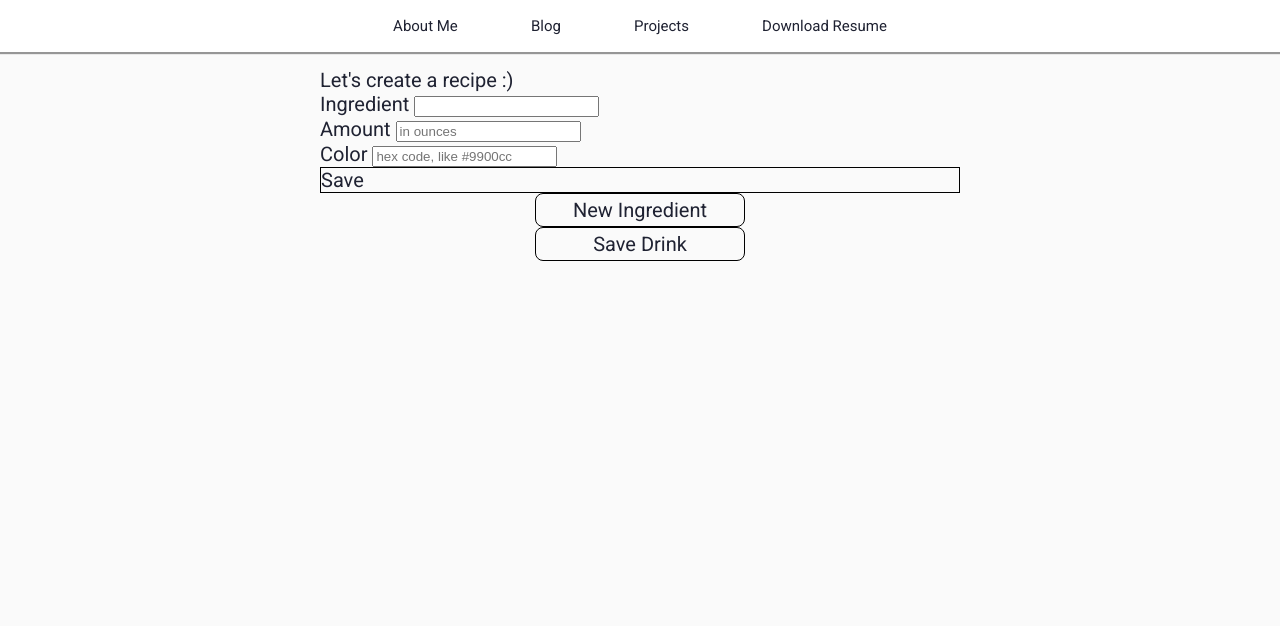
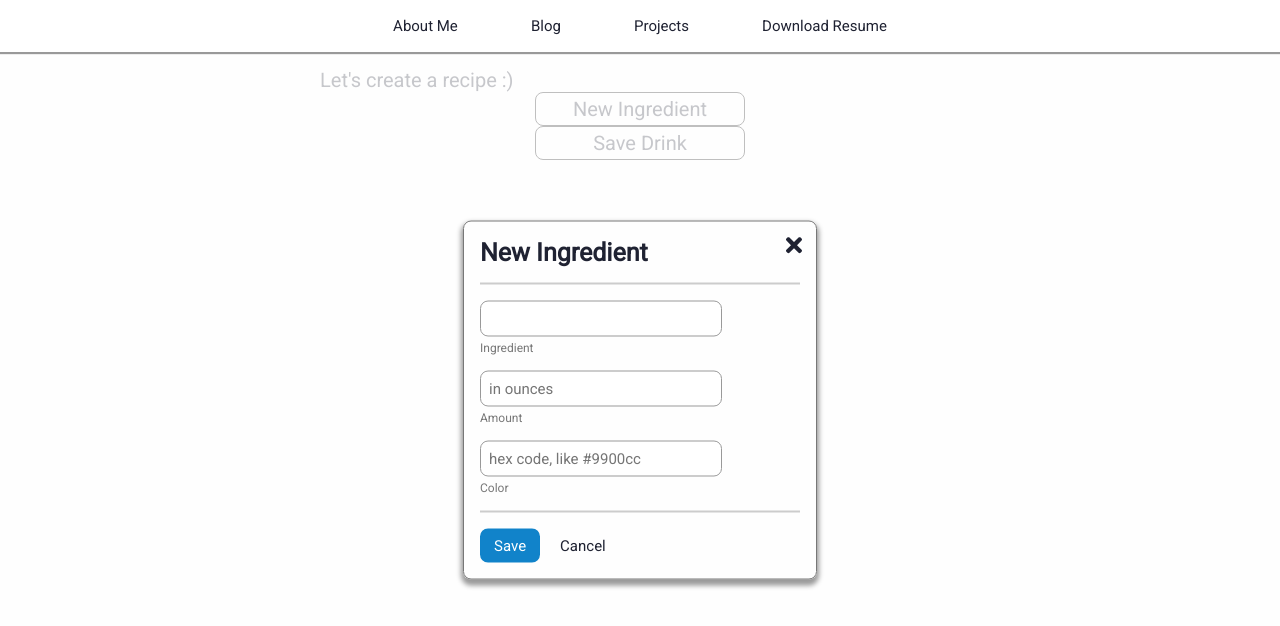
Before and after one commit to bern/bern.github.io, a React (Create React App) app in the folder bern.github.io/: page /drinkmix in a window 1280 px wide. Shown: the top 626 px of the page. Built offline with nearby package versions, Linux system fonts and the light colour scheme.

Commit message:
new ingredient modal

```diff
--- a/bern.github.io/package.json
+++ b/bern.github.io/package.json
@@ -15,11 +15,13 @@
     "@types/node": "^16.11.21",
     "@types/react": "^17.0.38",
     "@types/react-dom": "^17.0.11",
+    "@types/react-modal": "^3.13.1",
     "font-awesome": "^4.7.0",
     "gh-pages": "^3.2.3",
     "react": "^17.0.2",
     "react-dom": "^17.0.2",
     "react-markdown": "^8.0.0",
+    "react-modal": "^3.14.4",
     "react-router-dom": "^6.2.1",
     "react-scripts": "5.0.0",
     "typescript": "^4.5.5",
--- a/bern.github.io/src/App.css
+++ b/bern.github.io/src/App.css
@@ -198,3 +198,129 @@ img {
   color: #90c;
   transition: all 0.2s;
 }
+
+/* Drink Mix Styles */
+.newIngredientModal__container {
+  position: absolute;
+  top: 50%;
+  left: 50%;
+  right: auto;
+  bottom: auto;
+  margin-right: -50%;
+  transform: translate(-50%, -50%);
+  font-size: 1.5rem;
+  padding: 0 16px;
+  border: 1px solid #777;
+  border-radius: 8px;
+  box-shadow: 0px 4px 5px 2px rgba(0,0,0,0.4);
+  width: 320px;
+  outline: none;
+}
+
+.newIngredientModal__title {
+  font-size: 2.5rem;
+  font-weight: 600;
+  margin: 16px 0;
+}
+
+.newIngredientModal__closeButton {
+  position: absolute;
+  right: 8px;
+  top: 8px;
+  padding: 4px 6px 10px 6px;
+  cursor: pointer;
+  border-radius: 8px;
+  width: 16px;
+  height: 16px;
+}
+
+.newIngredientModal__closeButton > svg {
+  width: initial !important;
+  height: initial;
+}
+
+.newIngredientModal__closeButton:hover {
+  background-color: #ccc;
+  transition: all 0.2s;
+}
+
+.newIngredientModal__spacer {
+  height: 2px;
+  width: 100%;
+  background-color: #ccc;
+}
+
+.newIngredientModal__form {
+  margin: 16px 0;
+}
+
+.newIngredientModal__form > div {
+  margin-top: 16px;
+}
+
+.newIngredientModal__form--input {
+  padding: 8px;
+  border-radius: 8px;
+  border: 1px solid #999;
+  font-size: 1.5rem;
+  font-family: 'Roboto', sans-serif;
+  width: 70%
+}
+
+.newIngredientModal__form--input:focus {
+  box-shadow: 0px 0px 2px 2px rgba(17, 131, 202, 0.8);
+  transition: all 0.2s;
+  outline: none;
+}
+
+.newIngredientModal__form--input:focus + .newIngredientModal__form--label {
+  font-size: 1.4rem;
+  transition: all 0.3s ease-in-out;
+  color: black;
+}
+
+.newIngredientModal__form--label {
+  display: block;
+  font-size: 1.2rem;
+  color: #777;
+  margin-top: 4px;
+}
+
+.newIngredientModal__actionButtonRow {
+  display: flex;
+  flex-direction: row;
+  margin: 16px 0;
+  justify-content: left;
+  max-width: 150px;
+}
+
+.newIngredientModal__button, .newIngredientModal__button--secondary {
+  cursor: pointer;
+  padding: 6px 12px;
+  text-align: center;
+  vertical-align: middle;
+  border-radius: 8px;
+  display: flex;
+  align-items: center;
+}
+
+.newIngredientModal__button {
+  background-color: #1183CA;
+  border: 2px solid #1183CA;
+  color: white;
+}
+
+.newIngredientModal__button:hover {
+  border: 2px solid #0E69A2;
+  background-color: #0E69A2;
+  transition: all 0.2s;
+}
+
+.newIngredientModal__button--secondary {
+  margin-left: 8px;
+}
+
+.newIngredientModal__button--secondary:hover {
+  background-color: #ccc;
+  transition: all 0.2s;
+}
--- a/bern.github.io/src/App.tsx
+++ b/bern.github.io/src/App.tsx
@@ -7,6 +7,7 @@ import { BrowserRouter as Router, Route, Routes } from 'react-router-dom';
 import { Contact } from './components/Contact';
 import { Projects } from './components/Projects';
 import { DrinkMix } from './components/DrinkMix/DrinkMix';
+import Modal from 'react-modal';
 
 function App() {
   return (
--- a/bern.github.io/src/components/DrinkMix/DrinkMix.tsx
+++ b/bern.github.io/src/components/DrinkMix/DrinkMix.tsx
@@ -1,4 +1,8 @@
-import { useRef, useState } from "react";
+import { useEffect, useRef, useState } from "react";
+import Modal from 'react-modal';
+import * as Icons from '@fortawesome/free-solid-svg-icons';
+import { library } from '@fortawesome/fontawesome-svg-core';
+import { FontAwesomeIcon } from '@fortawesome/react-fontawesome';
 
 interface IIngredient {
     name: string;
@@ -7,6 +11,8 @@ interface IIngredient {
 }
 
 const IngredientForm = ({onIngredientSave}: {onIngredientSave: (name: string, amount: number, color: string) => void}) => {
+    library.add(Icons.faTimes);
+
     const [ingredient, setIngredient] = useState<IIngredient>();
     const [isEditing, setIsEditing] = useState(true);
     const [hasError, setHasError] = useState(false);
@@ -24,11 +30,34 @@ const IngredientForm = ({onIngredientSave}: {onIngredientSave: (name: string, am
     }
 
     return (
+        <Modal
+            isOpen={isEditing}
+            className="newIngredientModal__container"
+            appElement={document.getElementById('root') || undefined}
+        >
             <div style={{ border: hasError ? '1px solid red' : undefined }}>
-            <div>Ingredient <input type="text" ref={ingredientRef} defaultValue={ingredient && ingredient.name}></input></div>
-            <div>Amount <input type="text" placeholder="in ounces" ref={amountRef} defaultValue={ingredient && ingredient.amount}></input></div>
-            <div>Color <input type="text" placeholder="hex code, like #9900cc" ref={colorRef} defaultValue={ingredient && ingredient.color}></input></div>
-            <div style={{ cursor: 'pointer', border: '1px solid black' }} onClick={() => {
+                <div className="newIngredientModal__title">New Ingredient</div>
+                <div id="modal-close" className="newIngredientModal__closeButton" onClick={() => {
+                    setIsEditing(false);
+                }}><FontAwesomeIcon icon="times"/></div>
+                <div className="newIngredientModal__spacer"/>
+                <div className="newIngredientModal__form">
+                    <div>
+                        <input className="newIngredientModal__form--input" type="text" ref={ingredientRef} defaultValue={ingredient && ingredient.name}/>
+                        <span className="newIngredientModal__form--label">Ingredient</span>
+                    </div>
+                    <div>
+                        <input className="newIngredientModal__form--input" type="text" placeholder="in ounces" ref={amountRef} defaultValue={ingredient && ingredient.amount}/>
+                        <span className="newIngredientModal__form--label">Amount</span>
+                    </div>
+                    <div>
+                        <input className="newIngredientModal__form--input" type="text" placeholder="hex code, like #9900cc" ref={colorRef} defaultValue={ingredient && ingredient.color}/>
+                        <span className="newIngredientModal__form--label">Color</span>
+                    </div>
+                </div>
+                <div className="newIngredientModal__spacer"/>
+                <div id="modal-button-row" className="newIngredientModal__actionButtonRow">
+                    <div className="newIngredientModal__button" tabIndex={0} onClick={() => {
                         const name = ingredientRef && ingredientRef.current && ingredientRef.current.value || '';
                         const amount = amountRef && amountRef.current && parseFloat(amountRef.current.value) || 0;
                         const color = colorRef && colorRef.current && colorRef.current.value || '';
@@ -47,7 +76,14 @@ const IngredientForm = ({onIngredientSave}: {onIngredientSave: (name: string, am
                         setIsEditing(false);
                         onIngredientSave(name, amount, color);
                     }}>Save</div>
+                    <div className="newIngredientModal__button--secondary" tabIndex={0} onClick={() => {
+                        setIsEditing(false);
+                    }} >
+                        Cancel
                     </div>
+                </div>
+            </div>
+        </Modal>
     );
 }
 
@@ -56,7 +92,7 @@ export const DrinkMix = () => {
     const [isSaved, setIsSaved] = useState(false);
 
     return (
-        <div>
+        <div id="drink-mix-app">
             Let's create a recipe :)
             {ingredients.map((ingredient: IIngredient, i: number) => {
                 return (
```
Also changed, not shown: 1 other file (tests, documents, lock files or other folders). Lines whose indentation alone changed are shown as unchanged.
